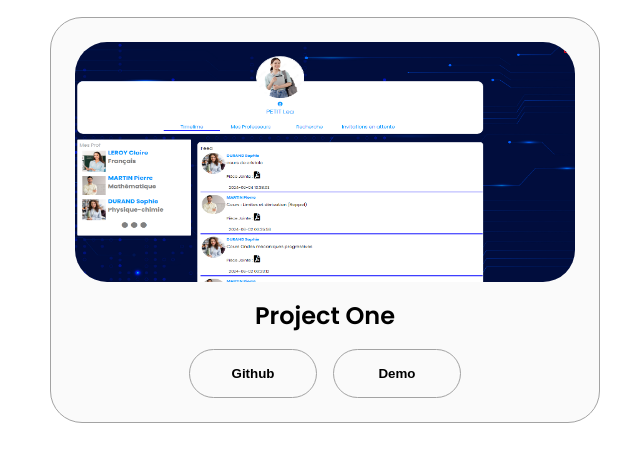
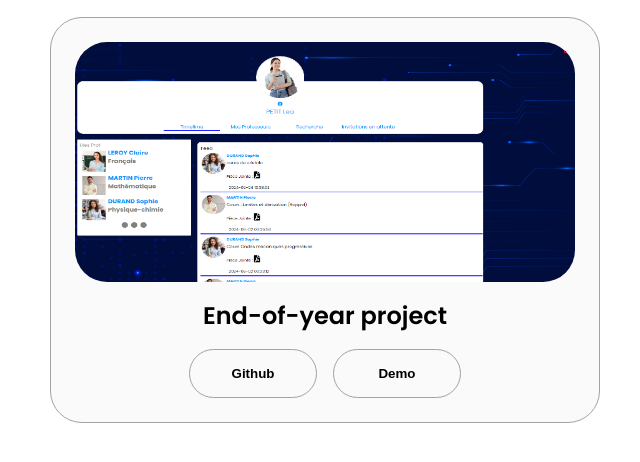
Before and after one commit to redaelfer/portfolio, a plain HTML site: page index.html in a window 1280 px wide. Shown: the part 2456-2918 px from the top of the page, without its empty margins (640-1280 px from the left). Drawn offline with Linux system fonts and the light colour scheme.

Commit message:
Update index.html

```diff
--- a/index.html
+++ b/index.html
@@ -233,7 +233,7 @@
                 class="project-img"
               />
             </div>
-            <h2 class="project-sub-title project-title">Project One</h2>
+            <h2 class="project-sub-title project-title">End-of-year project</h2>
             <div class="btn-container">
               <button
                 class="btn btn-color-2 project-btn"
```
